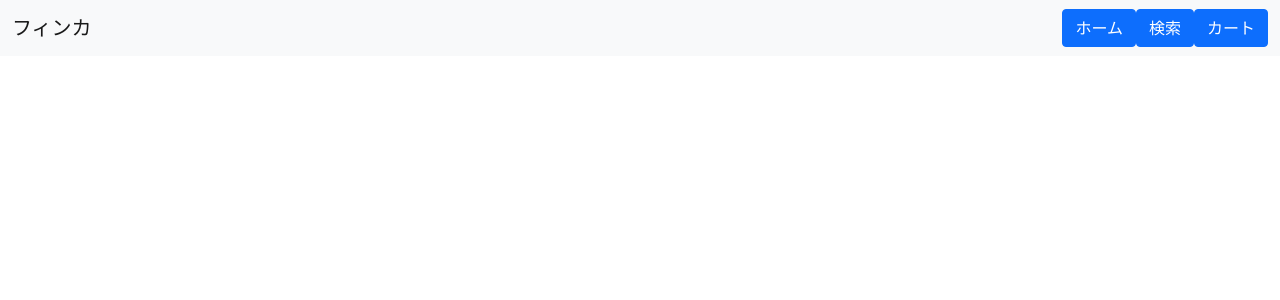
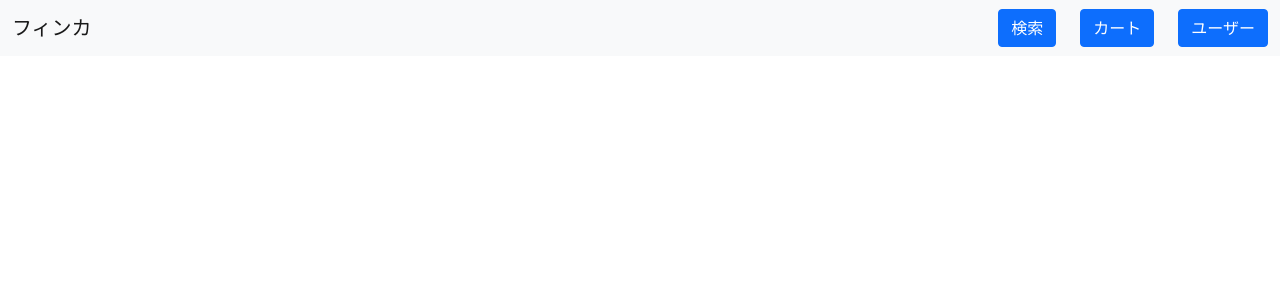
Before and after one commit to naoyuki2/finnka, a PHP site: page /header.php in a window 1280 px wide. Shown: the top 300 px of the page. Run offline with PHP 8.4, Linux system fonts and the light colour scheme.

Commit message:
header&user-infoの修正

```diff
--- a/PHP/common/header.php
+++ b/PHP/common/header.php
@@ -19,7 +19,7 @@
   <body>
   <nav class="navbar navbar-expand-lg navbar-light bg-light">
   <div class="container-fluid">
-        <a class="navbar-brand" href="#">フィンカ</a>
+    <a class="navbar-brand" href="top.php">フィンカ</a>
     <button
       class="navbar-toggler"
       type="button"
@@ -33,15 +33,29 @@
     </button>
     <div class="collapse navbar-collapse show" id="navbarNavAltMarkup">
       <div class="navbar-nav ms-auto">
-            <button type="submit" class="btn btn-primary">
-              <i class="fa-solid fa-house"></i> ホーム
-            </button>
+        <div class="row">
+          <div class="col-auto">
+            <a href="search.php">
               <button type="submit" class="btn btn-primary">
                 <i class="fas fa-search"></i> 検索
               </button>
+            </a>
+          </div>
+          <div class="col-auto">
+            <a href="cart.php">
               <button type="submit" class="btn btn-primary">
                 <i class="fa-solid fa-cart-shopping"></i> カート
               </button>
+            </a>
+          </div>
+          <div class="col-auto">
+            <a href="user-info.php">
+              <button type="submit" class="btn btn-primary">
+                <i class="fa-solid fa-user"></i> ユーザー
+              </button>
+            </a>
+          </div>
+        </div>
       </div>
     </div>
   </div>
--- a/PHP/user-info.php
+++ b/PHP/user-info.php
@@ -5,7 +5,7 @@
     $pdo = new PDO ($connect,USER,PASS);
 
         $sql=$pdo->prepare('select * from user where user_name=?');
-        $sql->execute([$_POST['user_name']]);
+        $sql->execute([$_SESSION['id']]);
 
     echo '<form action="user-info-login-input.php" method="post">';
     echo '<tr><td><input type="submit" value="ユーザー情報変更"></td><td>';
```
Lines whose indentation alone changed are shown as unchanged.
